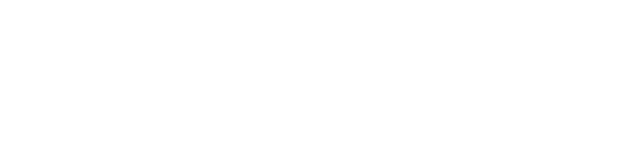
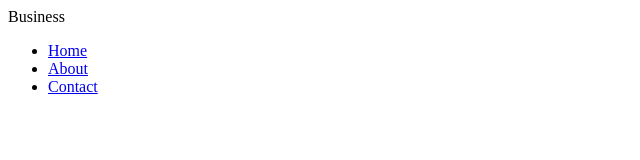
Before and after one commit to isabeldapper/portfolioBells, a plain HTML site: page Projeto1 - Site/index.html in a window 1280 px wide. Shown: the whole page, without its empty margins (0-640 px from the left). Drawn offline with Linux system fonts and the light colour scheme.

Commit message:
Estrutura Menu Cabeçalho

```diff
--- a/Projeto1 - Site/index.html
+++ b/Projeto1 - Site/index.html
@@ -1,5 +1,6 @@
 <!DOCTYPE html>
 <html lang="pt-br">
+
 <head>
     <meta charset="UTF-8">
     <meta name="viewport" content="width=device-width, initial-scale=1.0">
@@ -9,7 +10,31 @@
 </head>
 
 <body>
+
+    <header>
+
+        <div id="logo">
+            Business
+        </div>
+
+        <nav id="menu">
+
+            <ul>
+                <li><a href="index.html">Home</a></li>
+                <li><a href="about.html">About</a></li>
+                <li><a href="contact.html">Contact</a></li>
+            </ul>
+
+        </nav>
+
+    </header>
+
+    <section></section>
+
+    <footer></footer>
+
     <script src="assets/js/script.js"></script>
+
 </body>
 
 </html>
```
Also changed, not shown: 1 other file.
